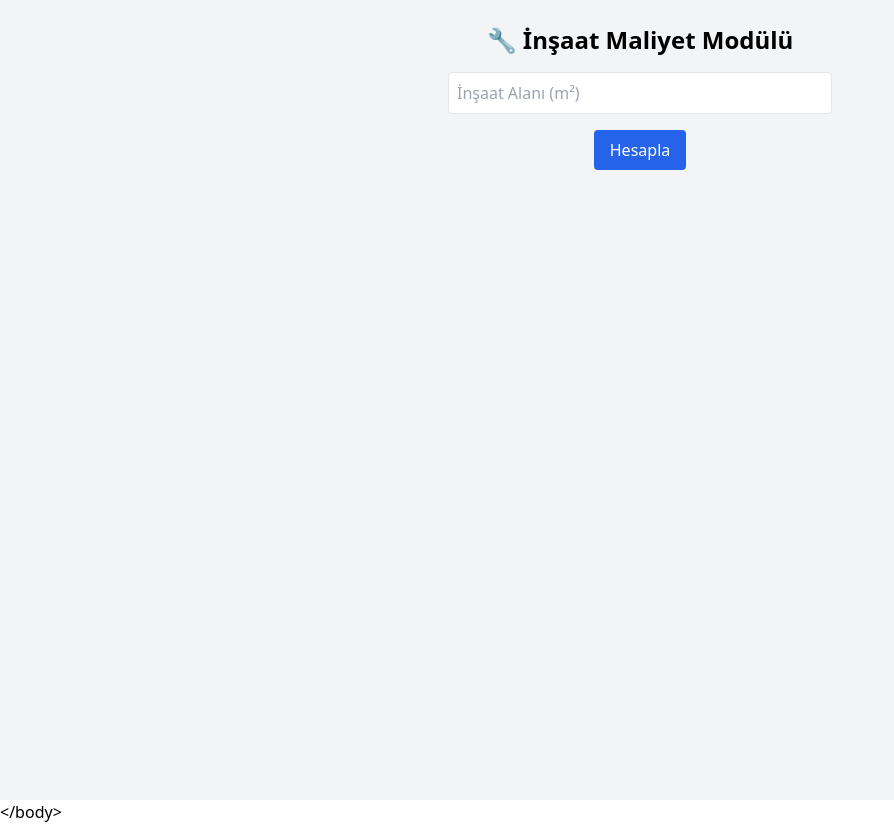
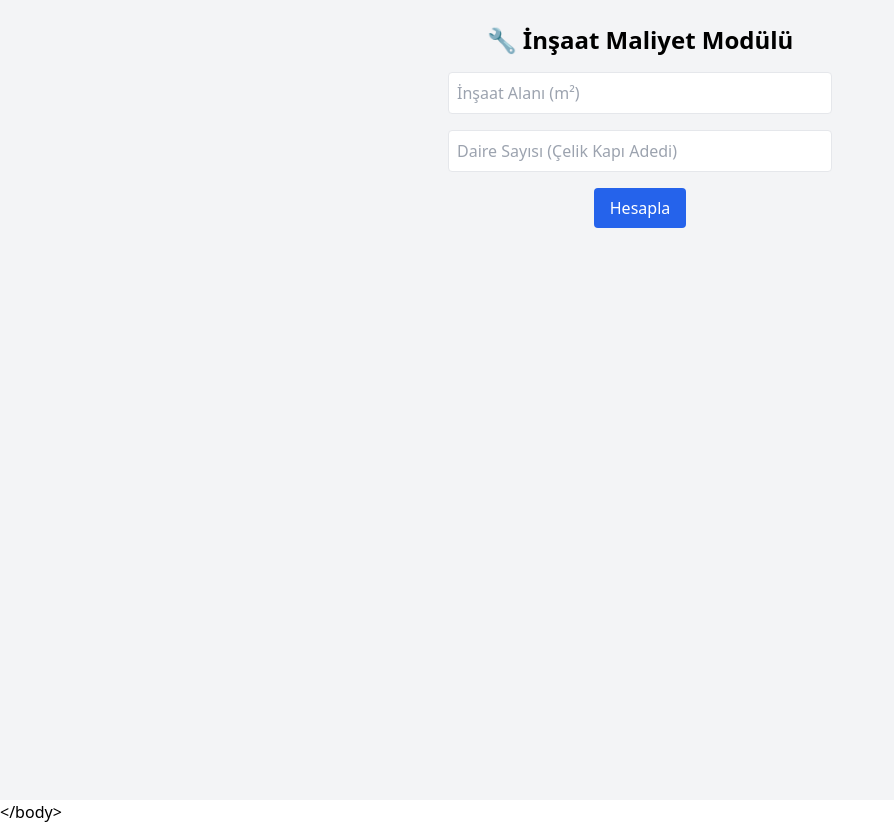
Before and after one commit to hasaannn327-source/Maliyet-hesab, a React (Create React App) app: page / in a window 1280 px wide. Shown: the whole page, without its empty margins (0-894 px from the left). Built offline with nearby package versions, Linux system fonts and the light colour scheme; the HTML template or start-up script is replaced by a standard one.

Commit message:
Update App.js

```diff
--- a/src/App.js
+++ b/src/App.js
@@ -2,13 +2,15 @@ import React, { useState } from "react";
 
 export default function App() {
   const [insaatAlani, setInsaatAlani] = useState("");
+  const [daireSayisi, setDaireSayisi] = useState("");
   const [sonuc, setSonuc] = useState(null);
 
   const hesapla = () => {
     const m2 = parseFloat(insaatAlani);
+    const daireSay = parseInt(daireSayisi);
     if (isNaN(m2)) return;
 
-    // Ana Kalemler
+    // Ana kalemler
     const betonM3 = m2 * 0.35;
     const demirKg = m2 * 40;
     const demirTon = demirKg / 1000;
@@ -16,15 +18,24 @@ export default function App() {
     const cati = m2 * 1500;
 
     // Duvar ve ona bağlı kalemler
-    const duvarAlanM2 = m2 - (m2 * 0.2); // %80
+    const duvarAlanM2 = m2 - m2 * 0.2; // %80
     const duvarMaliyet = duvarAlanM2 * 250;
     const alciSivaBoyaM2 = duvarAlanM2 * 3;
     const alciSivaBoyaMaliyet = alciSivaBoyaM2 * 350;
     const mekanikTesisatMaliyet = duvarAlanM2 * 500;
 
-    // Zemin kaplama (60% x 1200 TL)
+    // Zemin kaplama
     const zeminKaplamaM2 = m2 * 0.6;
     const zeminKaplamaMaliyet = zeminKaplamaM2 * 1200;
+
+    // Doğrama
+    const dogramaM2 = duvarAlanM2 * 0.1;
+    const pencereM2 = dogramaM2 * 0.5;
+    const kapiM2 = dogramaM2 * 0.5;
+    const celikKapiAdet = !isNaN(daireSay) && daireSay > 0 ? daireSay : 1;
+
+    const dogramaMaliyet =
+      pencereM2 * 1800 + kapiM2 * 1200 + celikKapiAdet * 9500;
 
     // İnşaat öncesi giderler
     const projeRuhsat = m2 * 250;
@@ -39,6 +50,7 @@ export default function App() {
       alciSivaBoyaMaliyet +
       mekanikTesisatMaliyet +
       zeminKaplamaMaliyet +
+      dogramaMaliyet +
       cati +
       oncesiGiderToplam;
 
@@ -54,6 +66,11 @@ export default function App() {
       mekanikTesisatMaliyet,
       zeminKaplamaM2,
       zeminKaplamaMaliyet,
+      dogramaM2,
+      pencereM2,
+      kapiM2,
+      celikKapiAdet,
+      dogramaMaliyet,
       projeRuhsat,
       zeminEtudu,
       belediyeHarci,
@@ -72,6 +89,14 @@ export default function App() {
         className="p-2 border rounded mb-4 w-full max-w-sm"
         value={insaatAlani}
         onChange={(e) => setInsaatAlani(e.target.value)}
+      />
+
+      <input
+        type="number"
+        placeholder="Daire Sayısı (Çelik Kapı Adedi)"
+        className="p-2 border rounded mb-4 w-full max-w-sm"
+        value={daireSayisi}
+        onChange={(e) => setDaireSayisi(e.target.value)}
       />
 
       <button
@@ -93,6 +118,13 @@ export default function App() {
           <p>🔌🚿 Elektrik + Su Tesisatı: {sonuc.mekanikTesisatMaliyet.toLocaleString()} TL</p>
           <p>🧼 Zemin Kaplama: {sonuc.zeminKaplamaM2.toFixed(2)} m² → {sonuc.zeminKaplamaMaliyet.toLocaleString()} TL</p>
 
+          <h2 className="text-xl font-semibold mt-4">🚪 Doğramalar</h2>
+          <p>📐 Doğrama Toplam Alanı (Kapı+Pencere): {sonuc.dogramaM2?.toFixed(2) || (sonuc.dogramaM2 ?? 0)} m²</p>
+          <p>🪟 Pencere Alanı: {sonuc.pencereM2.toFixed(2)} m² (1800 TL/m²)</p>
+          <p>🚪 Kapı Alanı: {sonuc.kapiM2.toFixed(2)} m² (1200 TL/m²)</p>
+          <p>🛡️ Çelik Kapı Adedi: {sonuc.celikKapiAdet} (9500 TL/adet)</p>
+          <p>💸 Doğrama Maliyeti: {sonuc.dogramaMaliyet.toLocaleString()} TL</p>
+
           <h2 className="text-xl font-semibold mt-4">📄 İnşaat Öncesi Giderler</h2>
           <p>📌 Proje + Ruhsat: {sonuc.projeRuhsat.toLocaleString()} TL</p>
           <p>📌 Zemin Etüdü: {sonuc.zeminEtudu.toLocaleString()} TL</p>
@@ -107,4 +139,4 @@ export default function App() {
       )}
     </div>
   );
-}
+        }
```
